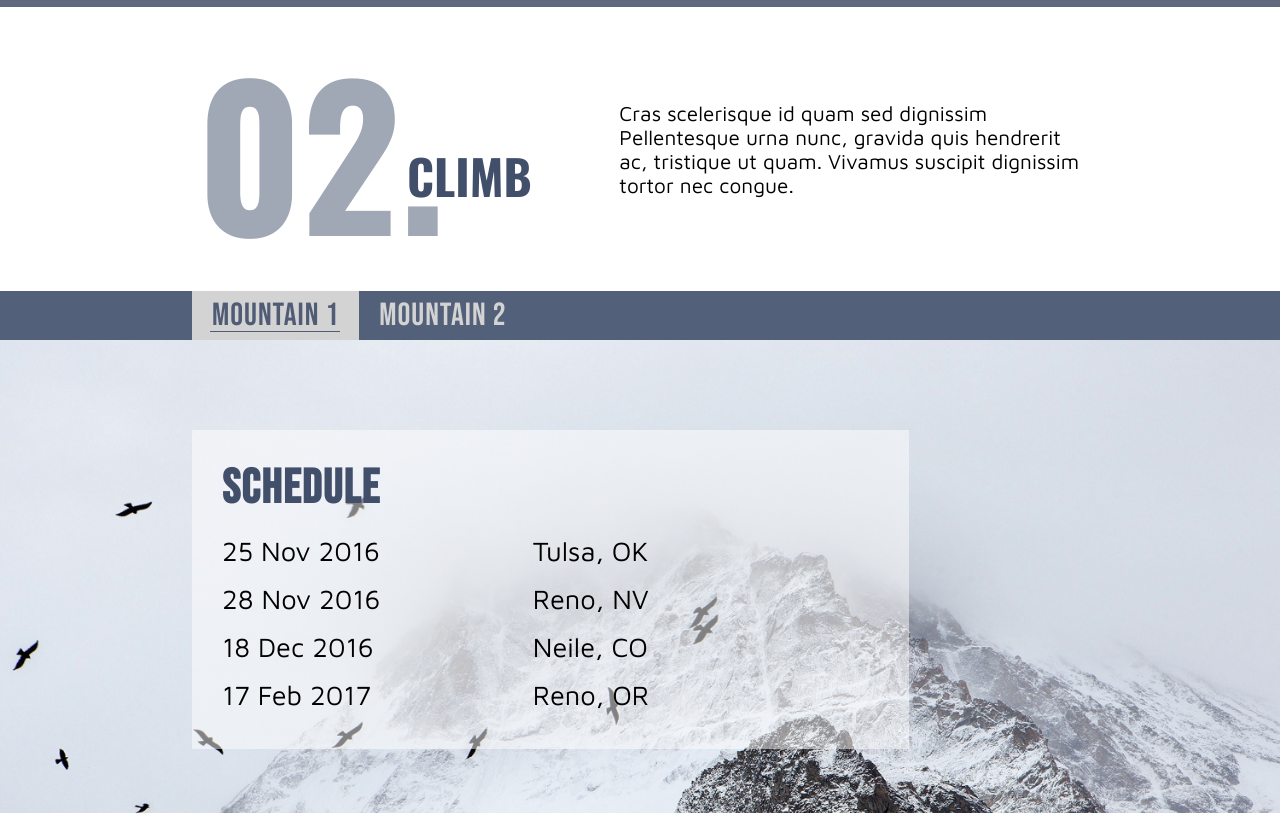
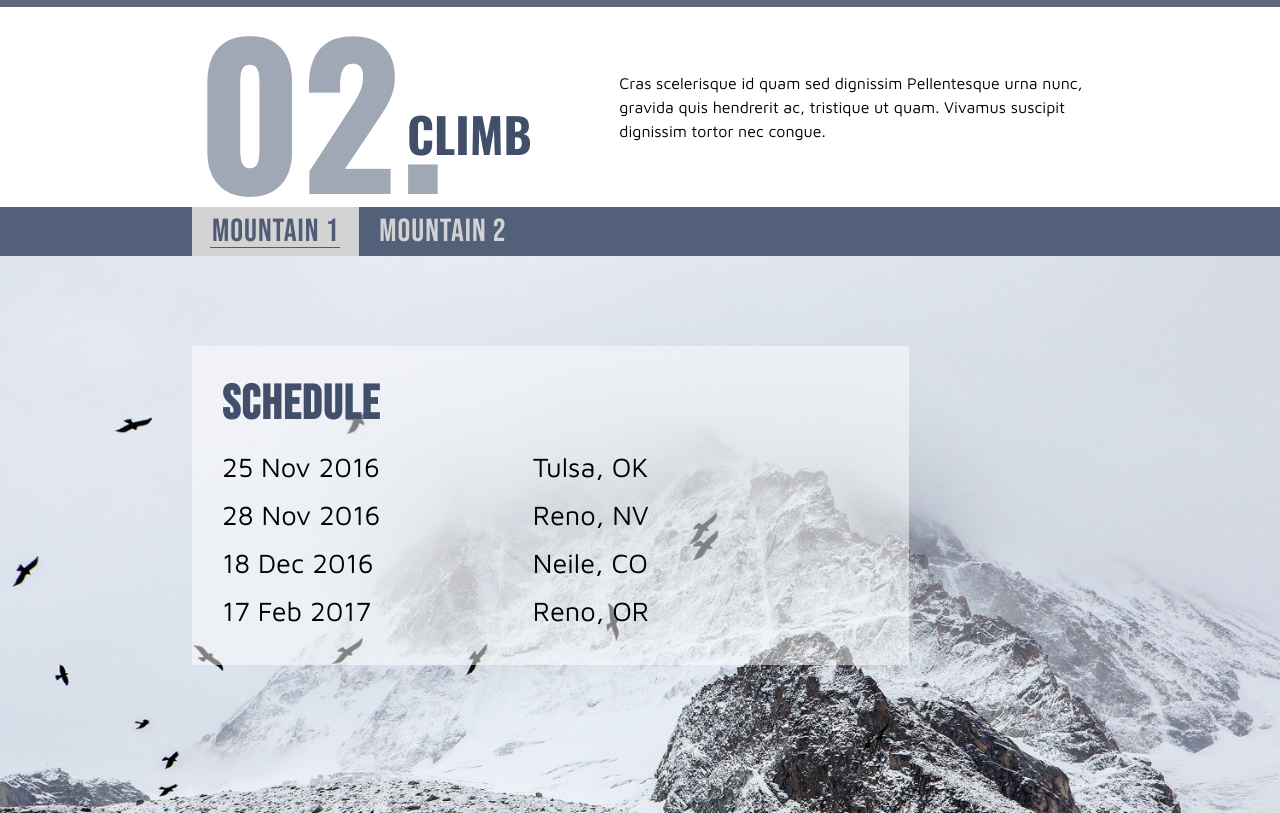
Before and after one commit to Durdona/CodeMockup, a plain HTML site: page index.html in a window 1280 px wide. Shown: the part 1721-2534 px from the top of the page. Drawn offline with nearby package versions, Linux system fonts and the light colour scheme; grey boxes are pictures that could not be loaded.

Commit message:
minor changes on style

```diff
--- a/styles.css
+++ b/styles.css
@@ -249,6 +249,7 @@ body {
 	display: flex;
 	justify-content: space-between;
 	align-items: center;
+	height: 25vh;
 }
 
 .climb-headline {
@@ -276,6 +277,7 @@ body {
 	width: 70%;
 	padding-right: 5%;
 	padding-left: 5%;
+	line-height: 1.5rem;
 }
 
 /* ------------ Building Tab ------------------ */
@@ -494,7 +496,7 @@ footer .logo-headline-wrapper .mountains {
 		width: 185px !important;
 	}
 
-	/*  ==================== Climb Page #2 ===================== */
+	/*  ==================== Climb Page #3 ===================== */
 	.climb-header {
 		display: inline-block;
 	}
@@ -799,7 +801,7 @@ footer .logo-headline-wrapper .mountains {
 		width: 100%;
 		padding-right: 0;
 		padding-left: 20%;
-		font-size: 1.3rem;
+		/* font-size: 1.3rem; */
 	}
 	/* .mountain1-background,
 	.mountain2-background {
```
